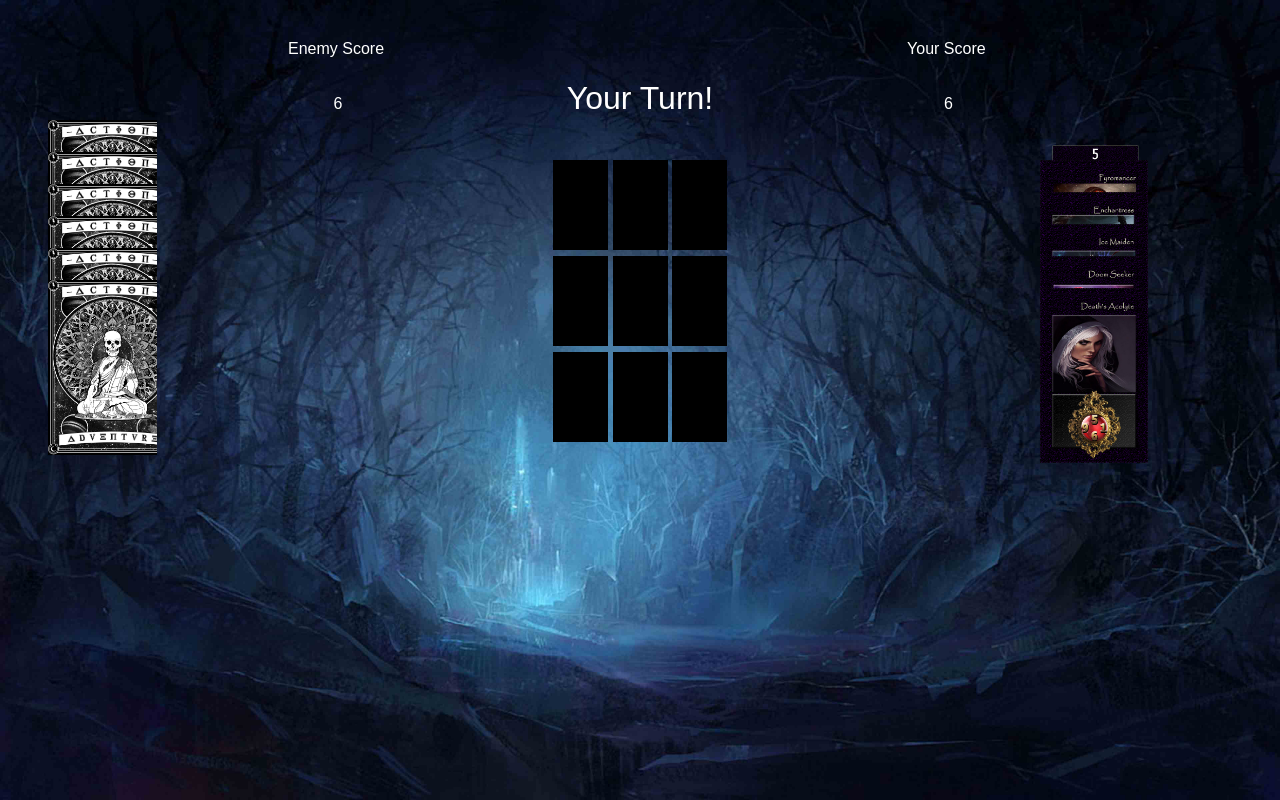
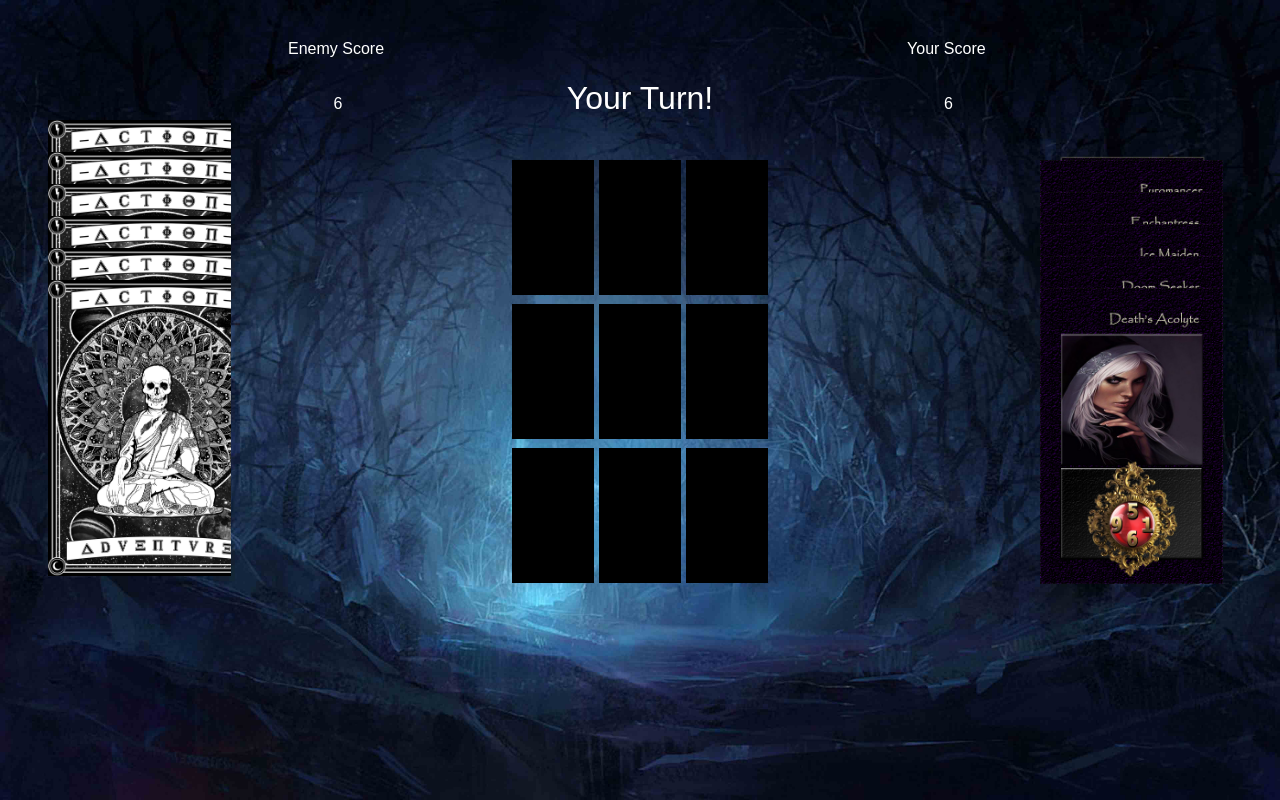
Before and after one commit to ChimeraBlack1/TripleTriad, a PHP site: page / in a window 1280 px wide. Run offline with PHP 8.4, Linux system fonts and the light colour scheme; some libraries are stand-ins or nearby versions.

Commit message:
added media queries to enlarge board and cards on larger screens

```diff
--- a/style.css
+++ b/style.css
@@ -644,6 +644,30 @@ MEDIA QUERIES
 	.magnifiedCard {
 		right: 20rem;
 	}
+
+	.card {
+		height: 295.75px;
+		width: 183.37px;
+	}
+
+	.card-slot {
+    	height: 135px;
+    	width: 82.5px;
+	}
+
+	.slot-con-one {
+    	top: 10rem;
+	}
+
+	.slot-con-two {
+		top: 19rem;
+	}
+
+	.slot-con-three {
+		top: 28rem;
+	}
+
+
 }
 
 @media(max-width: 600px) {
```
